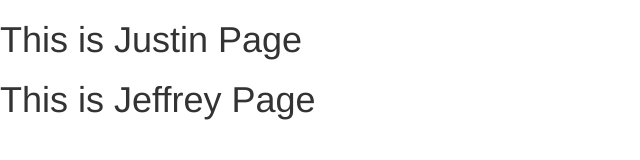
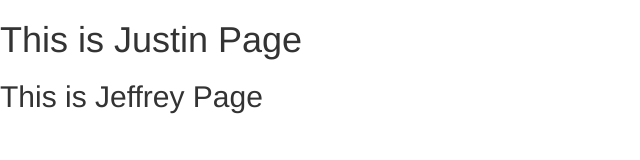
Before and after one commit to gaohongwei/gaohongwei.github.io, a plain HTML site: page index.html in a window 1280 px wide. Shown: the whole page, without its empty margins (0-640 px from the left). Drawn offline with nearby package versions, Linux system fonts and the light colour scheme.

Commit message:
Update index.html

```diff
--- a/index.html
+++ b/index.html
@@ -14,7 +14,7 @@
 </head>
 <body>
   <h1>This is Justin Page</h1>
-  <h1>This is Jeffrey Page</h1>
+  <h2>This is Jeffrey Page</h2>
 
 </body>
 </html>
```
